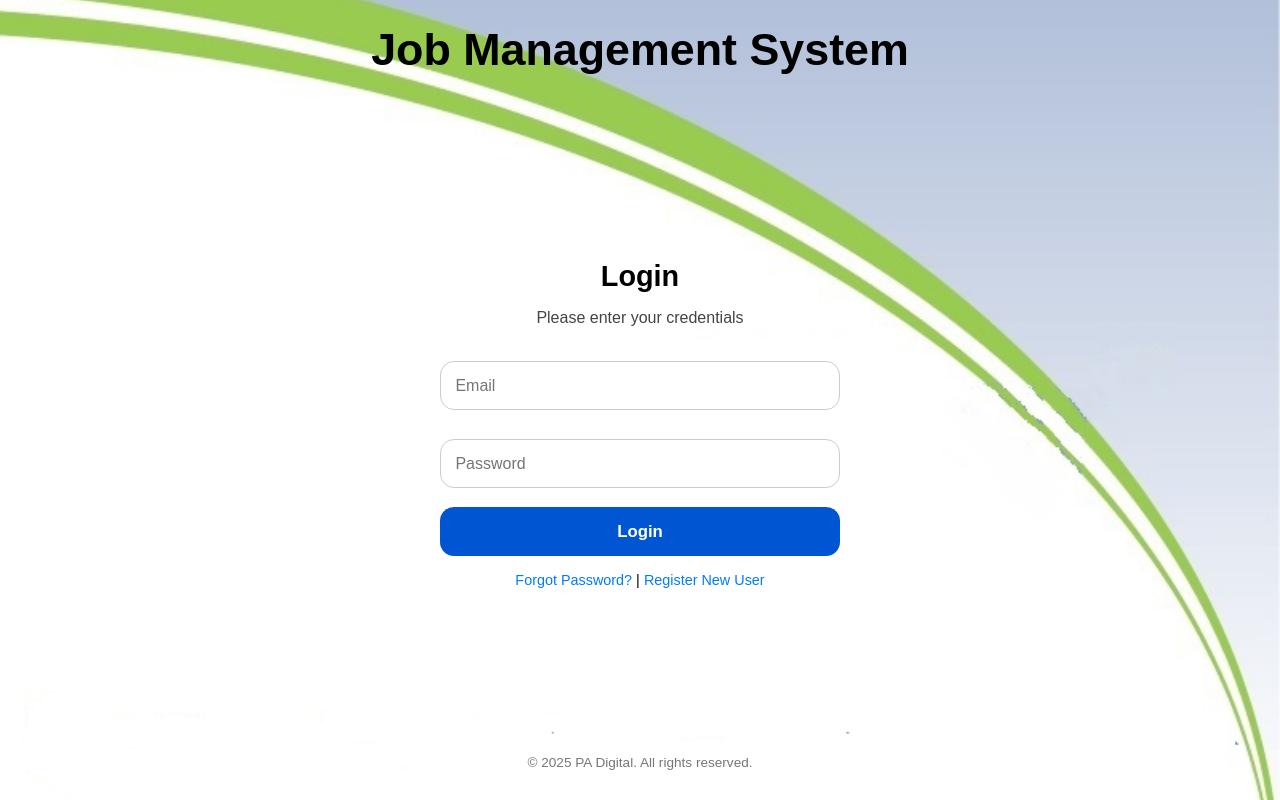
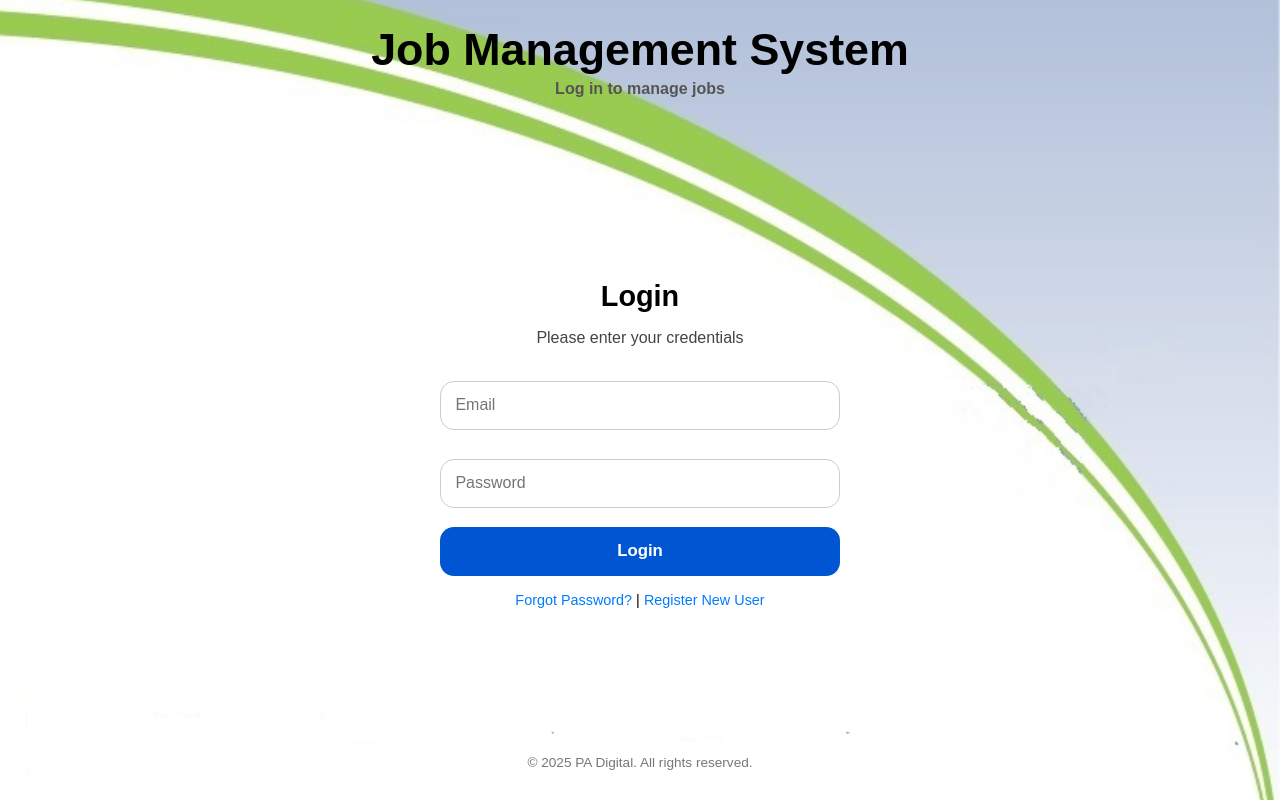
Before and after one commit to jlo128456/Job_mamagement, a React (Create React App) app in the folder frontend/: page /login in a window 1280 px wide. Built offline with nearby package versions, Linux system fonts and the light colour scheme; no server answers.

Commit message:
update frontend files

```diff
--- a/frontend/src/components/Header.js
+++ b/frontend/src/components/Header.js
@@ -4,6 +4,7 @@ function Header() {
   return (
     <header className="main-header">
       <div className="logo">Job Management System</div>
+      <p className="header-subtitle">Log in to manage jobs</p>
     </header>
   );
 }
--- a/frontend/src/styles/style-layout.css
+++ b/frontend/src/styles/style-layout.css
@@ -27,6 +27,11 @@ html, body, #root {
   padding: 1rem;
   box-sizing: border-box;
   overflow: hidden;
+}
+.header-subtitle {
+  font-size: 1rem;
+  color: #555;
+  margin-top: 0.3rem;
 }
 
 /* ===== Header ===== */
```
